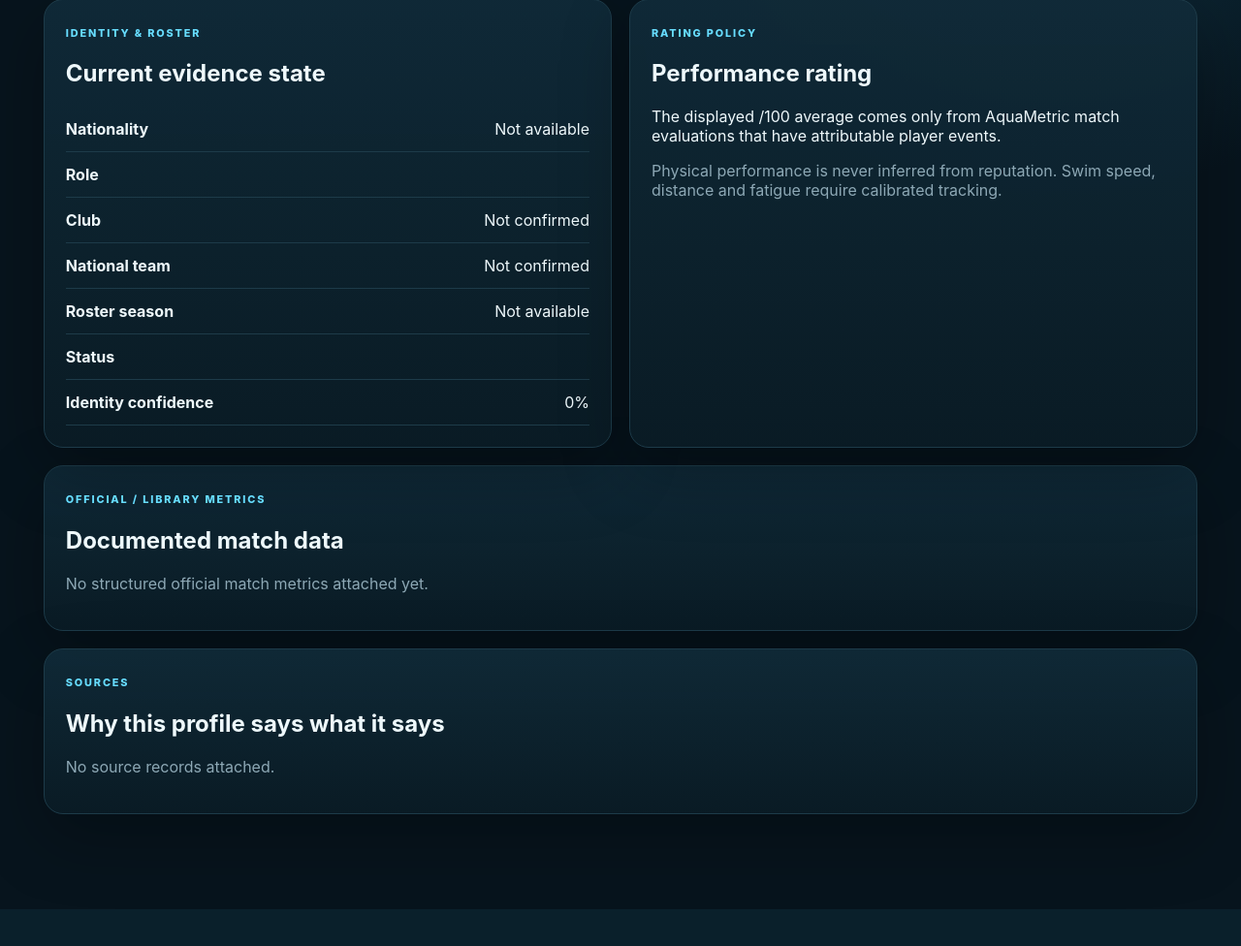
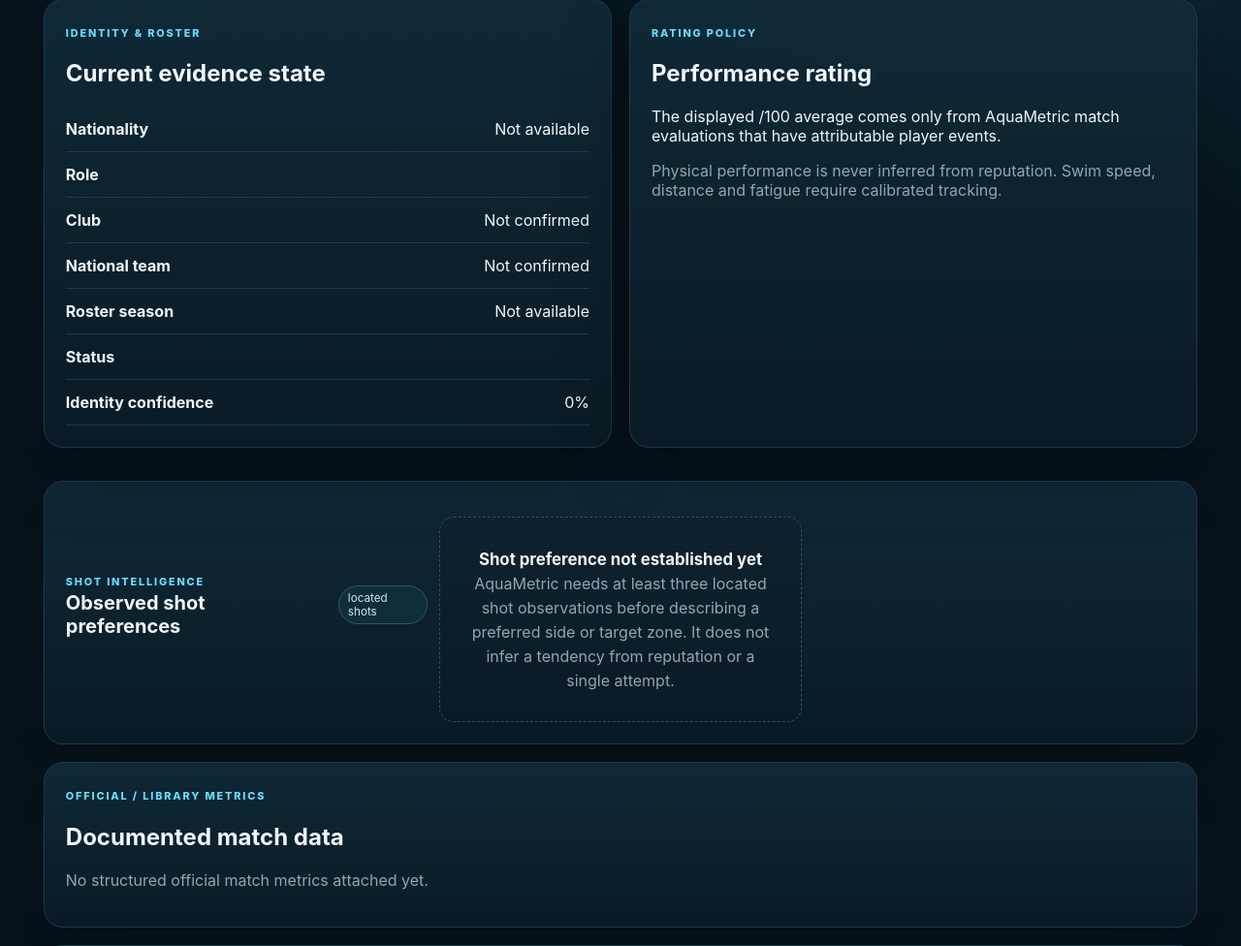
Before and after one commit to azertyuiop95200/aquametric-Waterpolo, a Python web app: template source/templates/unified_player_profile.html in a window 1280 px wide. Shown: the part 177-1153 px from the top of the page at 97% size. Before the commit the page ends 1115 px from the top, so only its background shows below. Run offline with Jinja, Linux system fonts and the light colour scheme; the template is opened without the code that fills it, so the values that code supplies are empty.

Commit message:
Show shot tendencies in unified player profiles

```diff
--- a/source/templates/unified_player_profile.html
+++ b/source/templates/unified_player_profile.html
@@ -5,6 +5,11 @@
 <div class="twocol"><section class="panel"><span class="eyebrow">IDENTITY & ROSTER</span><h2>Current evidence state</h2><div class="listrow"><b>Nationality</b><span>{{profile.nationality or 'Not available'}}</span></div><div class="listrow"><b>Role</b><span>{{profile.role}}</span></div><div class="listrow"><b>Club</b><span>{{profile.current_club or 'Not confirmed'}}</span></div><div class="listrow"><b>National team</b><span>{{profile.current_national_team or 'Not confirmed'}}</span></div><div class="listrow"><b>Roster season</b><span>{{profile.roster_season or 'Not available'}}</span></div><div class="listrow"><b>Status</b><span>{{profile.roster_status|replace('_',' ')}}</span></div><div class="listrow"><b>Identity confidence</b><span>{{(profile.confidence_score*100)|round|int}}%</span></div>{% if profile.note %}<p class="muted">{{profile.note}}</p>{% endif %}</section>
 <section class="panel"><span class="eyebrow">RATING POLICY</span><h2>Performance rating</h2>{% if aggregate is not none %}<p>The displayed /100 average comes only from AquaMetric match evaluations that have attributable player events.</p>{% else %}<div class="empty-state"><b>Not rated yet</b><p>A roster name or a transfer signal is not enough to score performance. Match-level evidence is required.</p></div>{% endif %}<p class="muted">Physical performance is never inferred from reputation. Swim speed, distance and fatigue require calibrated tracking.</p></section></div>
 
+<section class="panel shot-preferences"><div class="section-head"><div><span class="eyebrow">SHOT INTELLIGENCE</span><h2>Observed shot preferences</h2></div><span class="pill">{{shot_map.count}} located shots</span></div>
+{% if shot_map.count >= 3 %}<div class="metric-cards"><div class="metric-card"><small>Preferred target zone</small><strong>{{shot_map.preferred_target_zone or 'No dominant zone'}}</strong><p>{{shot_map.preferred_target_share}}% of located attempts in the leading 3×3 goal zone.</p></div><div class="metric-card"><small>Shooter-side tendency</small><strong>{{shot_map.preferred_side or 'Mixed / unknown'}}</strong><p>{{shot_map.preferred_side_share}}% of observations with a known side label.</p></div><div class="metric-card"><small>Evidence confidence</small><strong>{{(shot_map.confidence*100)|round|int}}%</strong><p>{% if shot_map.demo %}SHOWCASE DEMO — synthetic coordinates, not player evidence.{% else %}Computed only from stored shot observations with provenance attached.{% endif %}</p></div></div>
+<div class="shot-panels"><div class="shot-panel"><div class="shot-panel-head"><b>Pool shot origin</b><small>6 × 3 normalized zones</small></div><div class="pool-map">{% for row in shot_map.pool_bins %}{% for n in row %}<div class="heat-cell" style="--heat:{{n}}"><b>{{n}}</b></div>{% endfor %}{% endfor %}</div></div><div class="shot-panel"><div class="shot-panel-head"><b>Goal target map</b><small>3 × 3 target zones</small></div><div class="goal-map">{% for row in shot_map.goal_bins %}{% for n in row %}<div class="heat-cell goal-cell" style="--heat:{{n}}"><b>{{n}}</b></div>{% endfor %}{% endfor %}</div></div></div>
+{% else %}<div class="empty-state"><b>Shot preference not established yet</b><p>AquaMetric needs at least three located shot observations before describing a preferred side or target zone. It does not infer a tendency from reputation or a single attempt.</p></div>{% endif %}</section>
+
 {% if evaluations %}<section class="panel"><span class="eyebrow">MATCH HISTORY</span><h2>Per-match evaluations</h2><div class="evaluation-grid">{% for e in evaluations %}<article class="evaluation-card"><div class="evaluation-top"><div><b>Match #{{e.match_id}}</b><small>{{e.role_snapshot}} · {{e.confidence_label}}</small></div><div class="evaluation-score">{% if e.overall is not none %}{{e.overall}}<span>/100</span>{% else %}—{% endif %}</div></div><p>{{e.summary}}</p><a class="mini-link" href="/matches/{{e.match_id}}/intelligence">Open match intelligence →</a></article>{% endfor %}</div></section>{% endif %}
 
 <section class="panel"><span class="eyebrow">OFFICIAL / LIBRARY METRICS</span><h2>Documented match data</h2>{% if metrics %}<div class="metric-table">{% for m in metrics %}<div class="listrow"><div><b>{{m.metric|replace('_',' ')|title}}</b><small>{% if m.library_match_id and library_matches.get(m.library_match_id) %}{{library_matches[m.library_match_id].title}}{% else %}Standalone evidence{% endif %}</small></div><span>{% if m.value is not none %}{{m.value|round(2)}} {{m.unit}}{% else %}{{m.text_value}}{% endif %}<br><small>{{m.provenance}} · {{(m.confidence_score*100)|round|int}}%</small></span></div>{% endfor %}</div>{% else %}<p class="muted">No structured official match metrics attached yet.</p>{% endif %}</section>
```
